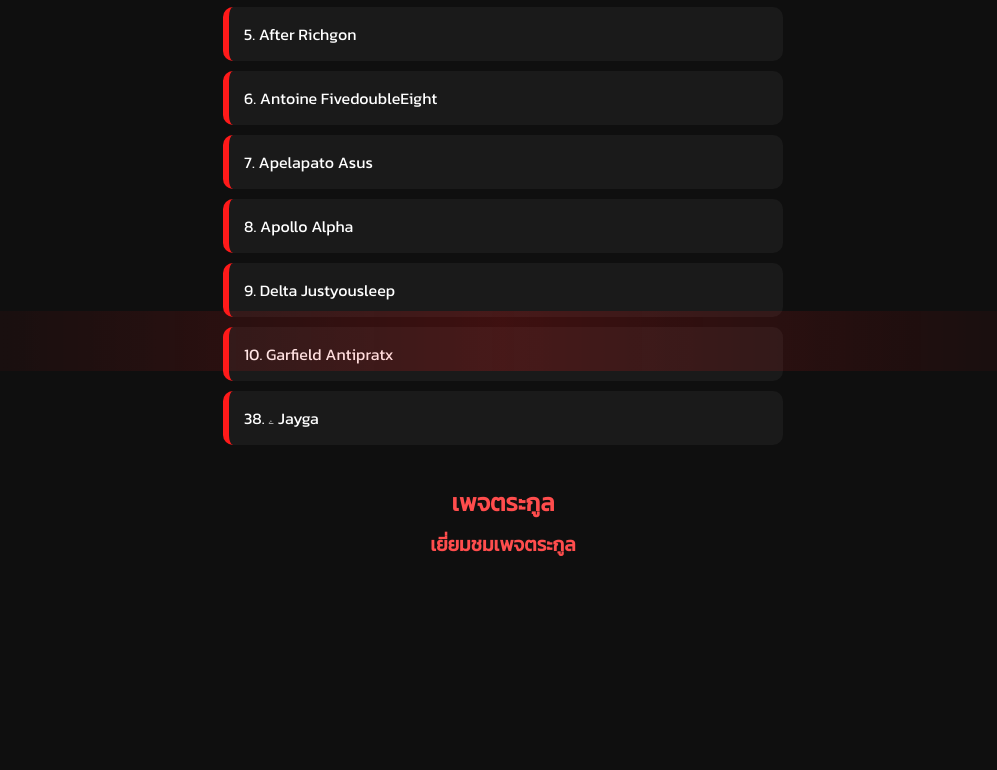
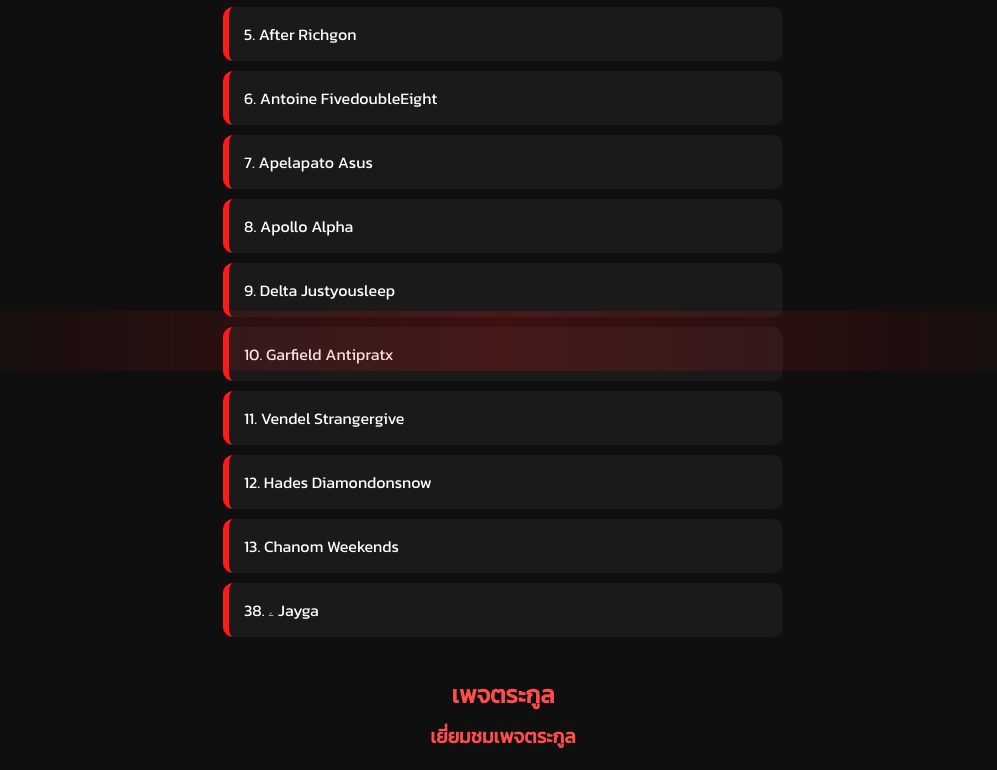
Before and after one commit to SMIT6655/2025, a plain HTML site: page index.html in a window 1280 px wide. Shown: the part 429-1199 px from the top of the page, without its empty margins (137-1134 px from the left). Before the commit the page ends 1078 px from the top, so only its background shows below. Drawn offline with Linux system fonts and the light colour scheme.

Commit message:
Update index.html

```diff
--- a/index.html
+++ b/index.html
@@ -123,7 +123,10 @@
       <div class="name-item">8. Apollo Alpha</div>
       <div class="name-item">9. Delta Justyousleep</div>
       <div class="name-item">10. Garfield Antipratx</div>
-      <!-- ...ใส่รายชื่อเพิ่มเติมตามต้องการ -->
+      <!-- รายชื่อที่เพิ่มเข้ามา -->
+      <div class="name-item">11. Vendel Strangergive</div>
+      <div class="name-item">12. Hades Diamondonsnow</div>
+      <div class="name-item">13. Chanom Weekends</div>
       <div class="name-item">38. ۦ Jayga</div>
     </div>
 
```
